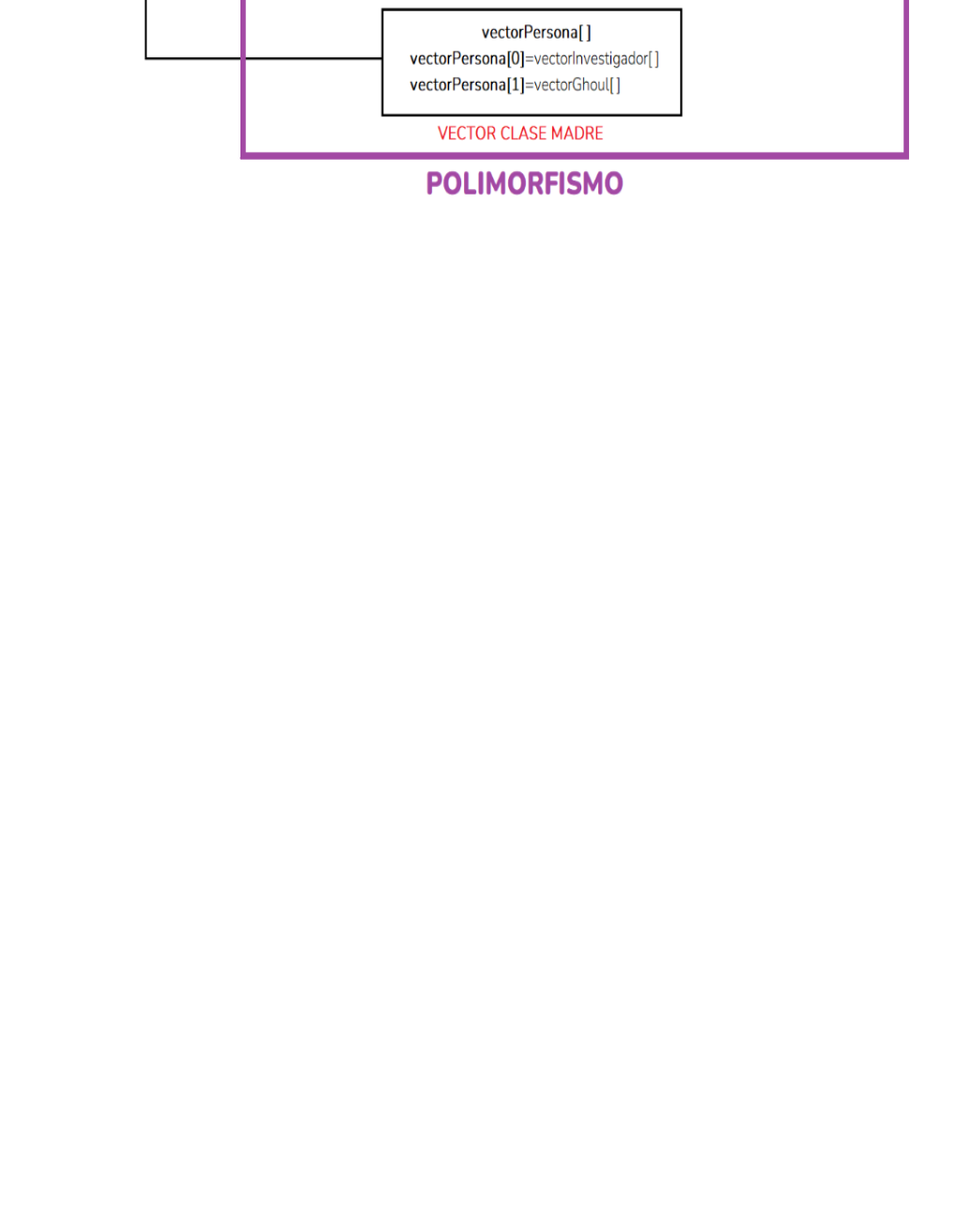
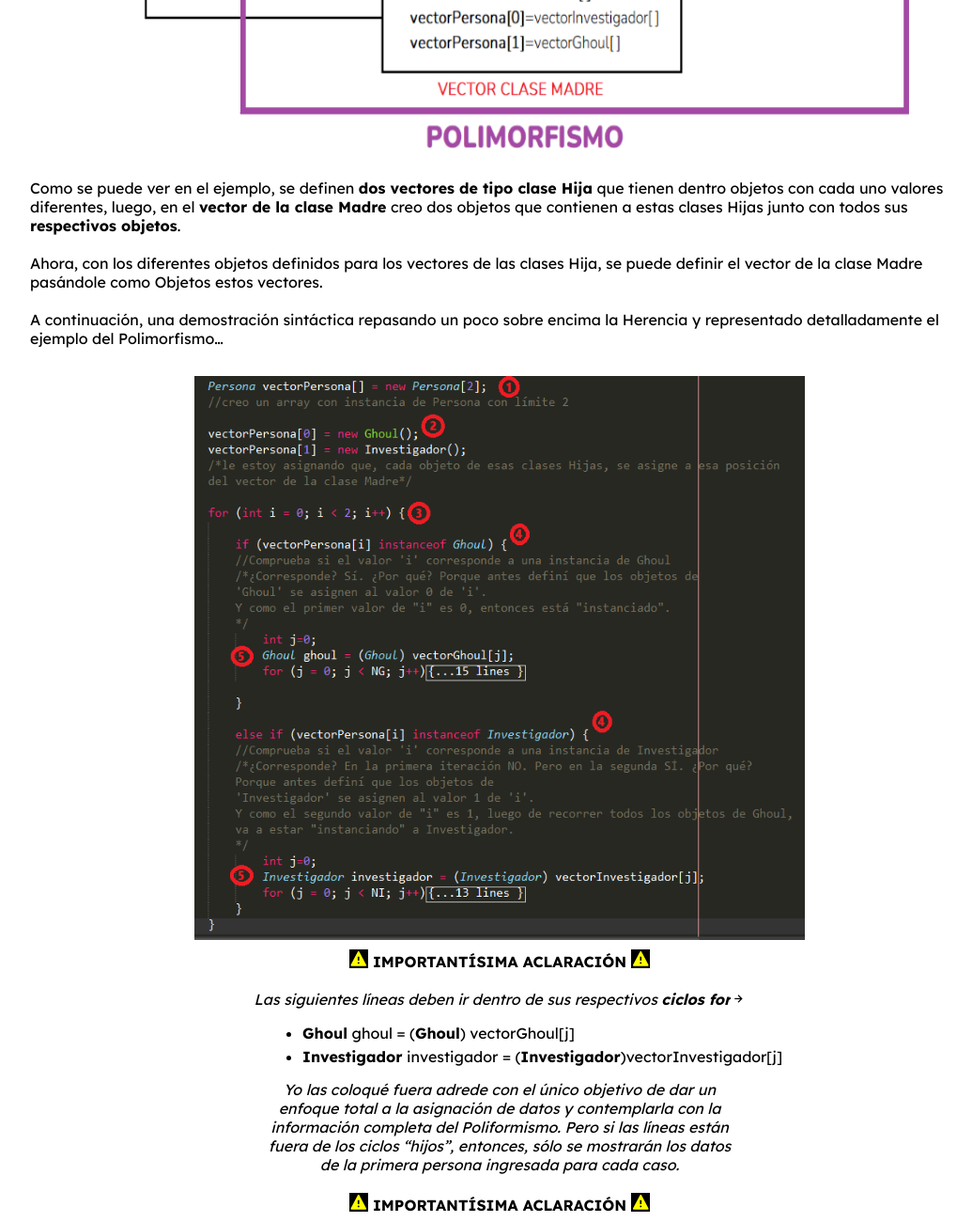
Before and after one commit to MartucelliF/GoogleDocs-WEB-SITE-version, a plain HTML site: page index.html in a window 1280 px wide. Shown: the part 4365-5665 px from the top of the page at 94% size, without its empty margins (108-1143 px from the left). Before the commit the page ends 4593 px from the top, so only its background shows below. Drawn offline with nearby package versions, Linux system fonts and the light colour scheme.

Commit message:
Add files via upload

```diff
--- a/css/styles.css
+++ b/css/styles.css
@@ -114,4 +114,20 @@ p {
     display: block;
     margin: 10px auto;
 }
+.bxs-error{
+    color: yellow;
+    font-size: 20px;
+    background-color: black;
+}
+.contRespuesta:nth-child(14) .respuesta .bx-right-arrow-alt{
+    background-color: white;
+}.contRespuesta:nth-child(14) .datos .contDatos .datos {
+    float: left;
+}.contRespuesta:nth-child(14) .datos .contDatos .datos li:nth-child(1){
+    float: left;
+}.contRespuesta:nth-child(14) .datos .contDatos .datos li:nth-child(2){
+    margin-top: 25px;
+}.contRespuesta:nth-child(14) .datos .contDatos{
+    margin: auto 20px auto 250px;
+}
 /*-----------------------------*/
--- a/index.html
+++ b/index.html
@@ -206,7 +206,7 @@
                 estar asignados a diferentes objetos de la clase Madre.
                 <br><br>
                 <div class="contImg">
-                    <img src="img/4.png" alt="objetosAlumno" width="600px" height="250px">
+                    <img src="img/4.png" alt="objetosAlumno" width="600px" height="225px">
                 </div>
                 <br><br><br>
                 <b>
@@ -218,7 +218,45 @@
                 </b>
                 <br><br>
                 <div class="contImg">
-                    <img src="img/5.png" alt="objetosAlumno" width="900px" height="550px">
+                    <img src="img/5.png" alt="objetosAlumno" width="900px" height="525px">
+                </div>
+                <br>
+                Como se puede ver en el ejemplo, se definen <b>dos vectores de tipo clase Hija</b> que tienen dentro
+                objetos con cada uno valores diferentes, luego, en el <b>vector de la clase Madre</b> creo dos objetos
+                que contienen a estas clases Hijas junto con todos sus <b>respectivos objetos</b>.
+                <br><br>
+                Ahora, con los diferentes objetos definidos para los vectores de las clases Hija, se puede definir el
+                vector de la clase Madre pasándole como Objetos estos vectores.
+                <br><br>
+                A continuación, una demostración sintáctica repasando un poco sobre encima la Herencia y representado
+                detalladamente el ejemplo del Polimorfismo…
+                <br><br>
+                <div class="contImg">
+                    <img src="img/6.png" alt="objetosAlumno" width="650px" height="600px">
+                </div>
+                <div class="contDatos">
+                    <div class="datos">
+                        <b><i class='bx bxs-error'></i> IMPORTANTÍSIMA ACLARACIÓN <i class='bx bxs-error'></i></b>
+                        <br><br>
+                        <i>Las siguientes líneas deben ir dentro de sus respectivos <b>ciclos for</b><i
+                                class='bx bx-right-arrow-alt'></i></i>
+                        <br>
+                        <div class="contDatos">
+                            <ul>
+                                <div class="datos">
+                                    <li><span><b>Ghoul</b> ghoul = (<b>Ghoul</b>) vectorGhoul[j]</span></li>
+                                    <li><b>Investigador</b> investigador = (<b>Investigador</b>)vectorInvestigador[j]
+                                    </li>
+                                </div>
+                            </ul>
+                        </div>
+                        <br><br><br>
+                        <i>
+                        Yo las coloqué fuera adrede con el único objetivo de dar un<br>enfoque total a la asignación de datos y contemplarla con la<br>información completa del Poliformismo. Pero si las líneas están<br>fuera de los ciclos “hijos”, entonces, sólo se mostrarán los datos<br>de la primera persona ingresada para cada caso.
+                        </i>
+                        <br><br>
+                        <b><i class='bx bxs-error'></i> IMPORTANTÍSIMA ACLARACIÓN <i class='bx bxs-error'></i></b>
+                    </div>
                 </div>
             </div>
         </div>
```
